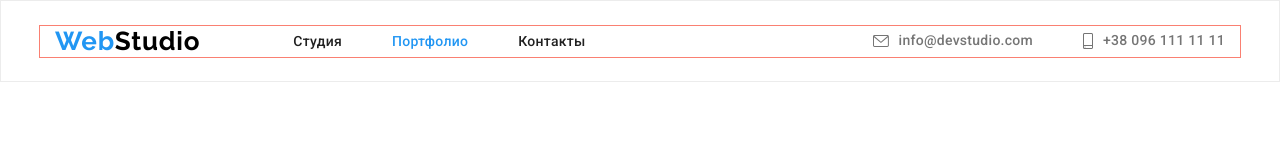
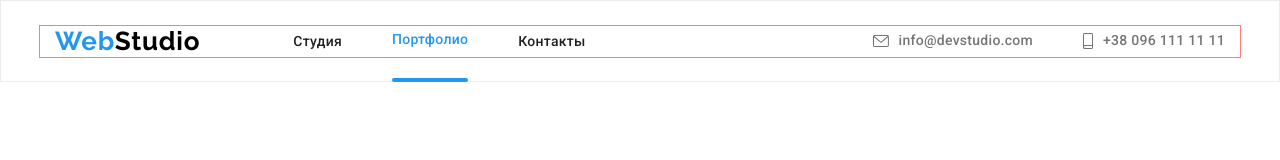
Before and after one commit to DashutkaV/goit-markup-hw-05, a plain HTML site: page portfolio.html in a window 1280 px wide. Shown: the top 160 px of the page. Drawn offline with nearby package versions, Linux system fonts and the light colour scheme.

Commit message:
Навигация на хедере подчеркивание

```diff
--- a/css/style.css
+++ b/css/style.css
@@ -130,12 +130,42 @@ img {
     display: flex;
 }
 
+/* .header-navigation-list .header-navigation-link{
+    position: relative;
+    color: var(--second-title-color);
+    font-weight: 500;
+    line-height: 1.33;
+    letter-spacing: 0.02em;
+    text-decoration: none;
+    display: block;
+    padding-top: 32px;
+    padding-bottom: 32px;
+    transition: color 250ms var(--accent-color);
+}  */
+
 .header-navigation-link {
+    position: relative;
     font-weight: 500;
     font-size: 14px;
     line-height: 1.14;
     letter-spacing: 0.02em;
     color: var(--header-color);
+}
+
+.header-navigation-list .active {
+    display: block;
+    color: var(--accent-color);
+}
+
+.header-navigation-list .active:after {
+    content: "";
+    position: absolute;
+    bottom: -34px;
+    left: 0;
+    width: 100%;
+    height: 4px;
+    background-color: var(--accent-color);
+    border-radius: 2px;
 }
 
 .header-navigation-item:not(:last-child) {
```
